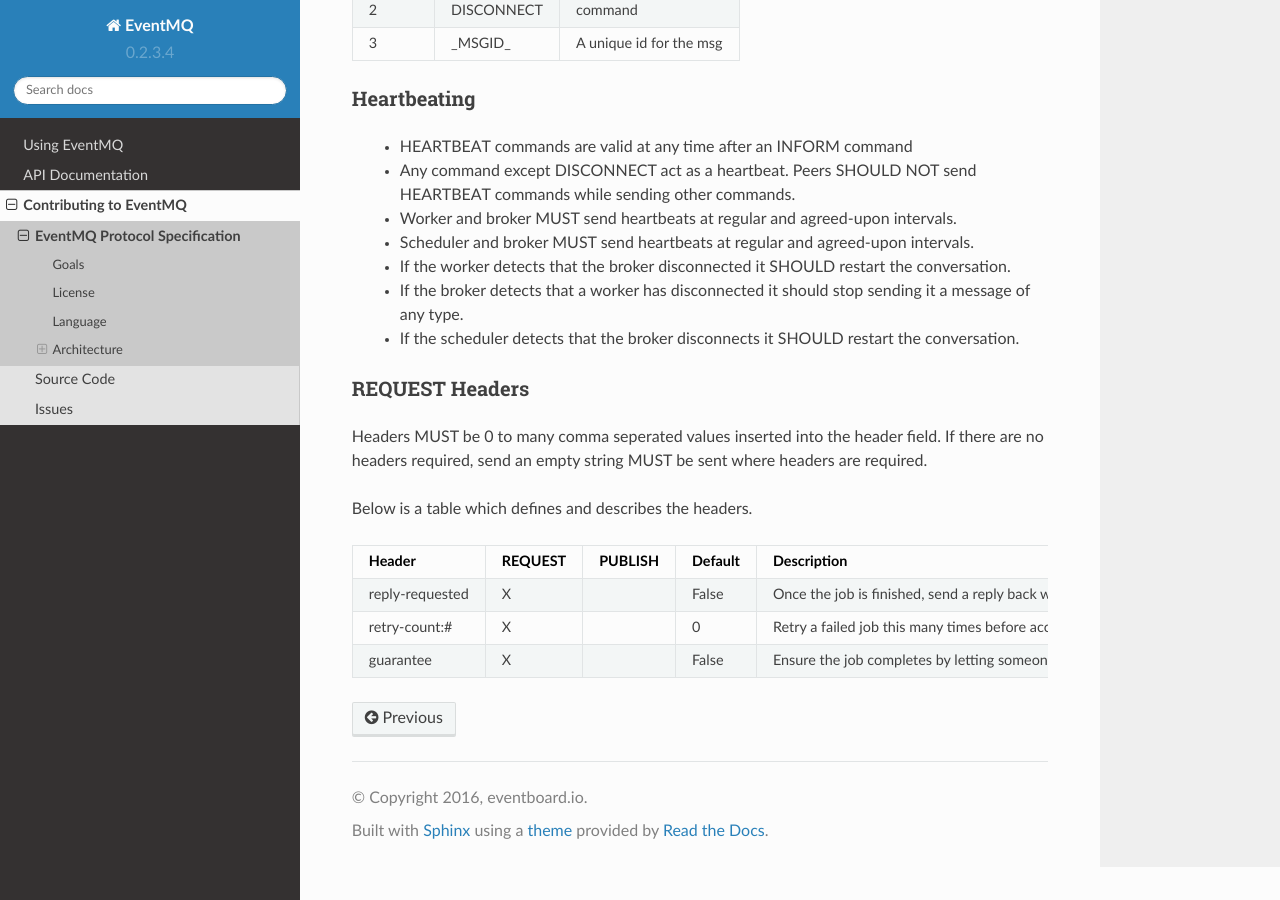
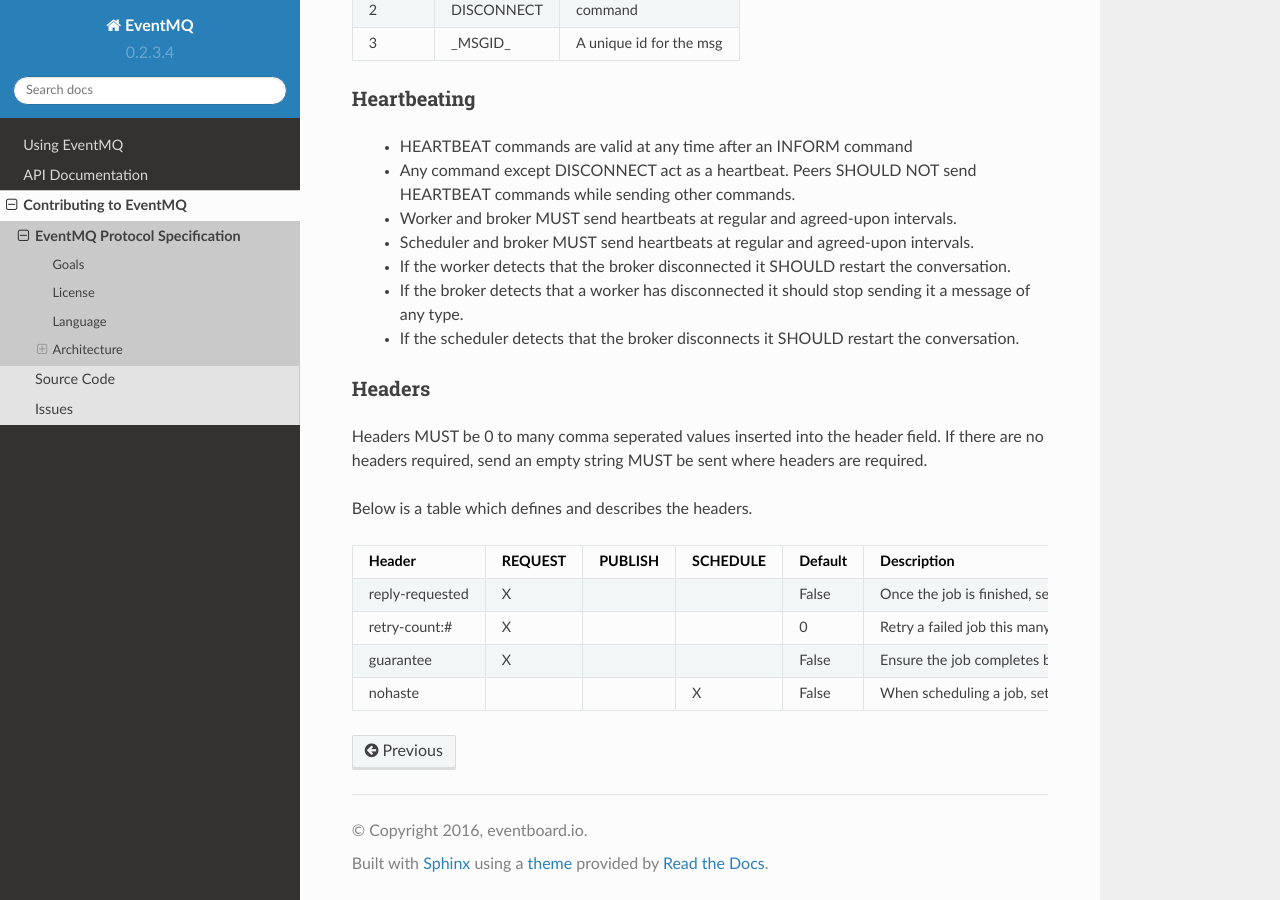
Before and after one commit to eventmq/eventmq, a Sphinx documentation site: the page built from docs/protocol.rst, in a window 1280 px wide and 900 px high, scrolled down 4996 px. Built offline with Sphinx 7.4.7 and the Read the Docs theme 2.0.0, drawn with Linux system fonts in a browser that asks for light colours.

Commit message:
Document "nohaste" header flag

```diff
--- a/docs/protocol.rst
+++ b/docs/protocol.rst
@@ -204,16 +204,17 @@
  * If the broker detects that a worker has disconnected it should stop sending it a message of any type.
  * If the scheduler detects that the broker disconnects it SHOULD restart the conversation.
 
-REQUEST Headers
+Headers
 ---------------
 Headers MUST be 0 to many comma seperated values inserted into the header field. If there are no headers required, send an empty string MUST be sent where headers are required.
 
 Below is a table which defines and describes the headers.
 
-=============== ======= ======= ======= ===========
-Header          REQUEST PUBLISH Default Description
-=============== ======= ======= ======= ===========
-reply-requested X               False   Once the job is finished, send a reply back with information from the job. If there is no information reply with a True value.
-retry-count:#   X               0       Retry a failed job this many times before accepting defeat.
-guarantee       X               False   Ensure the job completes by letting someone else worry about a success reply.
-=============== ======= ======= ======= ===========
+================= ======= ======= ======== ======= ===========
+Header            REQUEST PUBLISH SCHEDULE Default Description
+================= ======= ======= ======== ======= ===========
+reply-requested   X                        False   Once the job is finished, send a reply back with information from the job. If there is no information reply with a True value.
+retry-count:#     X                        0       Retry a failed job this many times before accepting defeat.
+guarantee         X                        False   Ensure the job completes by letting someone else worry about a success reply.
+nohaste                           X        False   When scheduling a job, set this to True if you don't want the job to run immediately as it's scheduled.  Instead, it will run for the first time when the interval has elapsed.
+================= ======= ======= ======== ======= ===========
```
Also changed, not shown: 1 other file.
